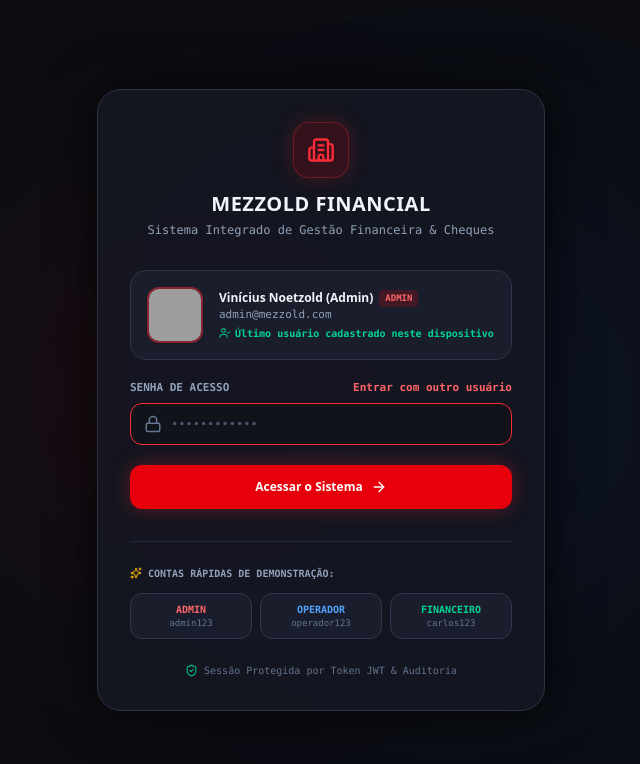
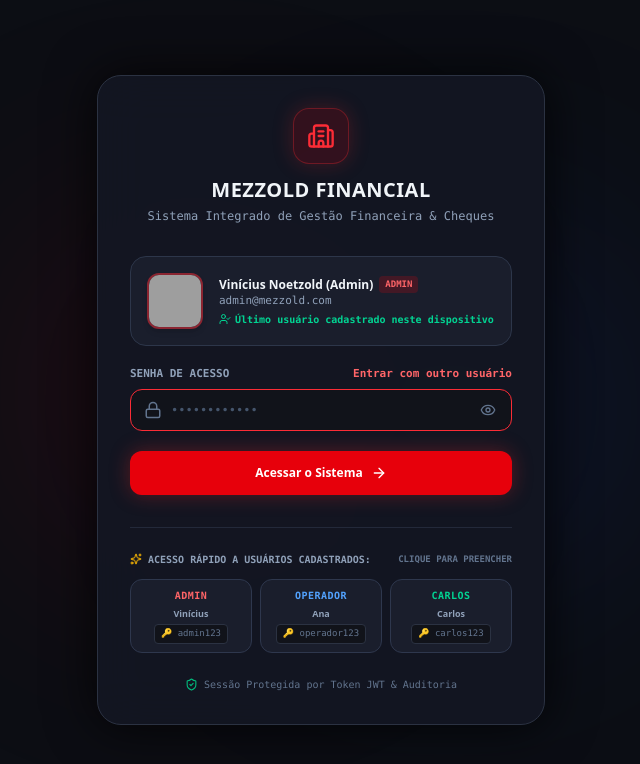
Before and after one commit to ViniciusNoetzold/SOFTWARE-_Sistema_de_Controle_de_Titulos, a React (Vite) app: page / in a window 1280 px wide. Shown: the top 764 px of the page, without its empty margins (319-959 px from the left). Built offline with nearby package versions, Linux system fonts and the light colour scheme; grey boxes are pictures that could not be loaded.

Commit message:
feat: melhorar gestao de usuarios com senhas visiveis e preenchimento dinamico no acesso rapido

```diff
--- a/src/components/views/LoginView.tsx
+++ b/src/components/views/LoginView.tsx
@@ -1,17 +1,19 @@
 import { useState, FormEvent } from 'react';
 import {
   Lock, User, LogIn, ArrowRight, AlertCircle, ShieldCheck,
-  UserCheck, UserPlus, Sparkles, Building2
+  UserCheck, UserPlus, Sparkles, Building2, Eye, EyeOff, KeyRound
 } from 'lucide-react';
 import { useAppContext } from '../../context/AppContext';
 
 export function LoginView() {
-  const { login, lastLoggedUser, switchUser, empresaConfig } = useAppContext();
+  const { login, lastLoggedUser, switchUser, empresaConfig, usuarios } = useAppContext();
 
   // Estados de entrada
   const [usernameInput, setUsernameInput] = useState(lastLoggedUser ? lastLoggedUser.username : '');
   const [passwordInput, setPasswordInput] = useState('');
+  const [showPassword, setShowPassword] = useState(false);
   const [errorMessage, setErrorMessage] = useState<string | null>(null);
+  const [infoMessage, setInfoMessage] = useState<string | null>(null);
   const [isLoading, setIsLoading] = useState(false);
 
   // Se existe último usuário lembrado no dispositivo
@@ -20,6 +22,7 @@ export function LoginView() {
   const handleSubmit = (e: FormEvent) => {
     e.preventDefault();
     setErrorMessage(null);
+    setInfoMessage(null);
 
     const targetUser = isRememberedMode ? lastLoggedUser.username : usernameInput;
 
@@ -42,14 +45,19 @@ export function LoginView() {
       if (!res.success) {
         setErrorMessage(res.message);
       }
-    }, 400);
+    }, 300);
   };
 
-  const handleQuickSelectDemo = (username: string, pass: string) => {
+  // Preenche usuário e senha no formulário sem logar direto automaticamente
+  const handleQuickSelectUser = (username: string, pass: string, nome: string) => {
+    // Se estava no modo usuário lembrado, limpa a memória para permitir visualizar os campos
+    if (isRememberedMode) {
+      switchUser();
+    }
     setUsernameInput(username);
     setPasswordInput(pass);
     setErrorMessage(null);
-    login(username, pass);
+    setInfoMessage(`Credenciais de ${nome} preenchidas no formulário. Clique em "Acessar o Sistema".`);
   };
 
   return (
@@ -59,7 +67,7 @@ export function LoginView() {
       <div className="absolute top-1/4 left-1/4 w-96 h-96 bg-red-600/10 rounded-full blur-[120px] pointer-events-none" />
       <div className="absolute bottom-1/4 right-1/4 w-96 h-96 bg-blue-600/10 rounded-full blur-[120px] pointer-events-none" />
 
-      <div className="w-full max-w-md bg-[#141722]/90 border border-[#2b3242] rounded-3xl p-8 shadow-[0_0_50px_rgba(0,0,0,0.8)] backdrop-blur-xl relative z-10 animate-in zoom-in-95 duration-300">
+      <div className="w-full max-w-md bg-[#141722]/95 border border-[#2b3242] rounded-3xl p-8 shadow-[0_0_50px_rgba(0,0,0,0.8)] backdrop-blur-xl relative z-10 animate-in zoom-in-95 duration-300">
 
         {/* Cabeçalho da Empresa / Sistema */}
         <div className="text-center mb-8">
@@ -79,6 +87,14 @@ export function LoginView() {
           <div className="mb-5 p-3.5 bg-red-950/50 border border-red-500/40 rounded-2xl flex items-center gap-3 text-red-300 text-xs font-mono animate-in fade-in duration-200">
             <AlertCircle size={18} className="text-red-400 shrink-0" />
             <span>{errorMessage}</span>
+          </div>
+        )}
+
+        {/* Mensagem Informativa do Acesso Rápido */}
+        {infoMessage && (
+          <div className="mb-5 p-3 bg-emerald-950/50 border border-emerald-500/40 rounded-2xl flex items-center gap-2.5 text-emerald-300 text-xs font-mono animate-in fade-in duration-200">
+            <KeyRound size={16} className="text-emerald-400 shrink-0" />
+            <span>{infoMessage}</span>
           </div>
         )}
 
@@ -145,13 +161,21 @@ export function LoginView() {
             <div className="relative">
               <Lock className="absolute left-3.5 top-1/2 -translate-y-1/2 text-slate-500" size={18} />
               <input
-                type="password"
+                type={showPassword ? 'text' : 'password'}
                 value={passwordInput}
                 onChange={e => setPasswordInput(e.target.value)}
                 placeholder="••••••••••••"
                 autoFocus={isRememberedMode}
-                className="w-full bg-[#11131a] border border-[#2b3242] rounded-xl pl-10 pr-4 py-3 text-xs font-mono text-slate-100 placeholder-slate-600 focus:outline-none focus:border-red-500 transition-colors"
+                className="w-full bg-[#11131a] border border-[#2b3242] rounded-xl pl-10 pr-10 py-3 text-xs font-mono text-slate-100 placeholder-slate-600 focus:outline-none focus:border-red-500 transition-colors"
               />
+              <button
+                type="button"
+                onClick={() => setShowPassword(!showPassword)}
+                className="absolute right-3 top-1/2 -translate-y-1/2 text-slate-500 hover:text-slate-200 transition-colors p-1"
+                title={showPassword ? 'Ocultar senha' : 'Exibir senha'}
+              >
+                {showPassword ? <EyeOff size={16} /> : <Eye size={16} />}
+              </button>
             </div>
           </div>
 
@@ -172,37 +196,38 @@ export function LoginView() {
           </button>
         </form>
 
-        {/* Atalhos Rápidos de Demonstração */}
+        {/* Atalhos Rápidos Dinâmicos com Preenchimento de Senha */}
         <div className="mt-8 pt-6 border-t border-[#23293a]">
-          <div className="flex items-center gap-1.5 text-[10px] font-mono text-slate-400 uppercase font-bold mb-3">
-            <Sparkles size={12} className="text-amber-400" />
-            <span>Contas Rápidas de Demonstração:</span>
+          <div className="flex items-center justify-between text-[10px] font-mono text-slate-400 uppercase font-bold mb-3">
+            <span className="flex items-center gap-1.5">
+              <Sparkles size={12} className="text-amber-400" />
+              <span>Acesso Rápido a Usuários Cadastrados:</span>
+            </span>
+            <span className="text-[9px] text-slate-500">Clique para preencher</span>
           </div>
 
           <div className="grid grid-cols-3 gap-2">
-            <button
-              onClick={() => handleQuickSelectDemo('admin', 'admin123')}
-              className="bg-[#1a1e2c] hover:bg-[#252c40] border border-[#2e374d] text-slate-200 p-2 rounded-xl text-[10px] font-mono text-center transition-all"
-            >
-              <div className="font-bold text-red-400">ADMIN</div>
-              <div className="text-slate-500 text-[9px]">admin123</div>
-            </button>
-
-            <button
-              onClick={() => handleQuickSelectDemo('operador', 'operador123')}
-              className="bg-[#1a1e2c] hover:bg-[#252c40] border border-[#2e374d] text-slate-200 p-2 rounded-xl text-[10px] font-mono text-center transition-all"
-            >
-              <div className="font-bold text-blue-400">OPERADOR</div>
-              <div className="text-slate-500 text-[9px]">operador123</div>
-            </button>
-
-            <button
-              onClick={() => handleQuickSelectDemo('carlos', 'carlos123')}
-              className="bg-[#1a1e2c] hover:bg-[#252c40] border border-[#2e374d] text-slate-200 p-2 rounded-xl text-[10px] font-mono text-center transition-all"
-            >
-              <div className="font-bold text-emerald-400">FINANCEIRO</div>
-              <div className="text-slate-500 text-[9px]">carlos123</div>
-            </button>
+            {usuarios.filter(u => u.ativo).map((u) => (
+              <button
+                key={u.id}
+                type="button"
+                onClick={() => handleQuickSelectUser(u.username, u.senhaHash, u.nome)}
+                className="bg-[#1a1e2c] hover:bg-[#252c40] border border-[#2e374d] hover:border-red-500/50 text-slate-200 p-2 rounded-xl text-[10px] font-mono text-center transition-all flex flex-col items-center gap-1 group"
+                title={`Preencher credenciais de ${u.nome}`}
+              >
+                <span className={`font-bold uppercase tracking-wider ${
+                  u.perfil === 'ADMIN' ? 'text-red-400' : u.perfil === 'FINANCEIRO' ? 'text-emerald-400' : 'text-blue-400'
+                }`}>
+                  {u.username}
+                </span>
+                <span className="text-slate-400 text-[9px] truncate max-w-full font-sans font-semibold">
+                  {u.nome.split(' ')[0]}
+                </span>
+                <span className="text-slate-500 text-[9px] font-mono bg-[#11131a] px-1.5 py-0.5 rounded border border-[#2b3242] group-hover:text-amber-300">
+                  🔑 {u.senhaHash}
+                </span>
+              </button>
+            ))}
           </div>
         </div>
 
```
Also changed, not shown: src/components/views/UsuariosView.tsx (+100 -29 lines).
